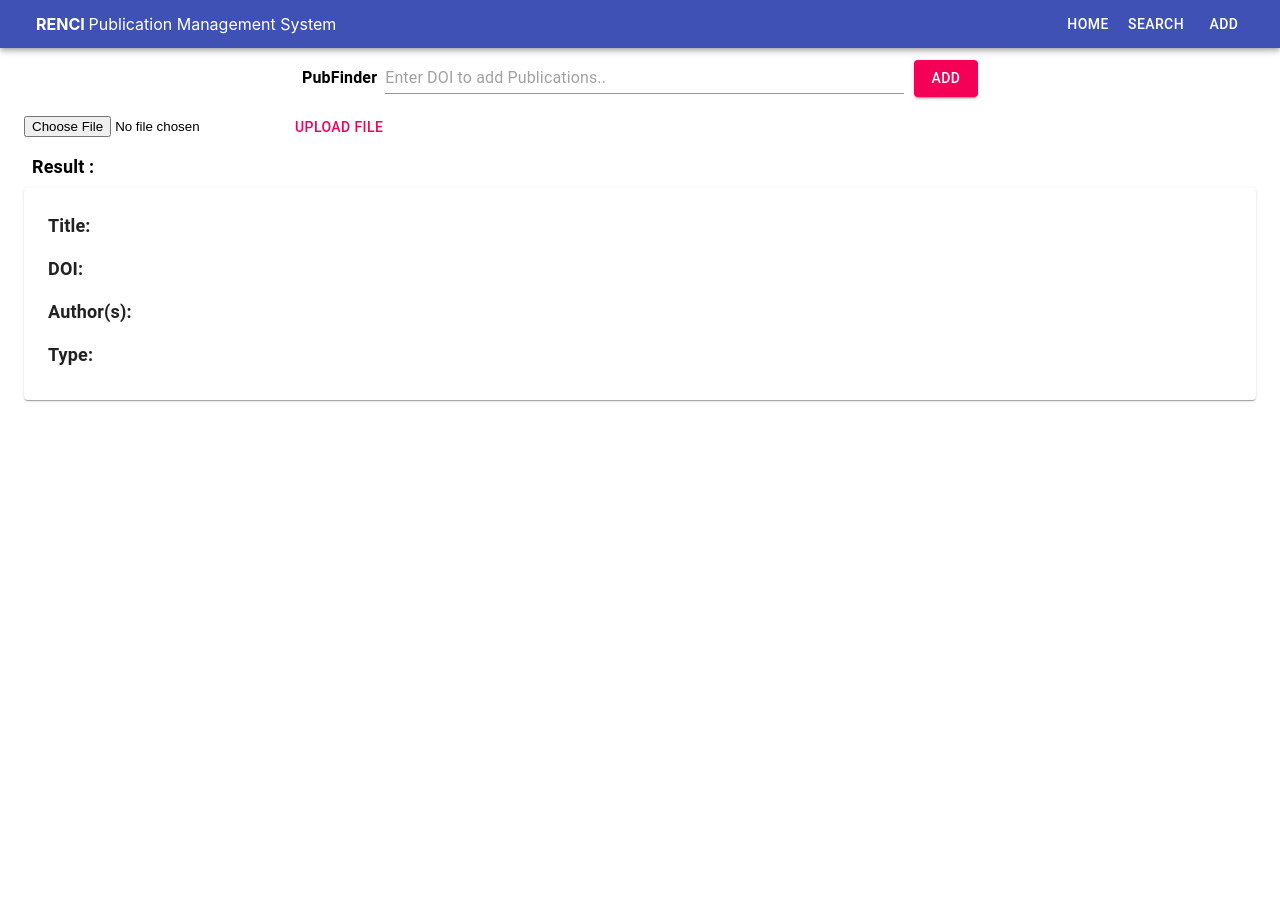
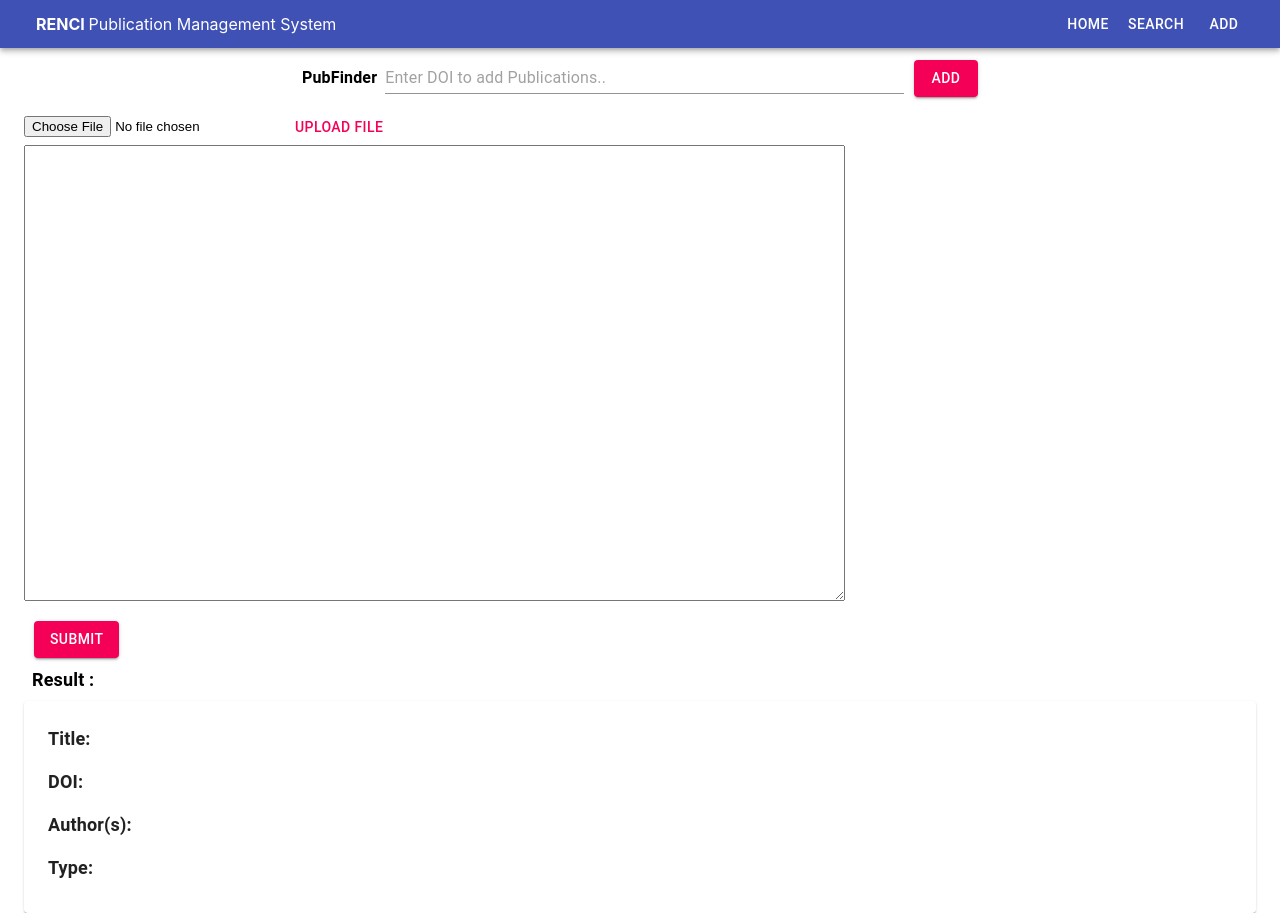
Before and after one commit to connectbo/Publication-Management-System-RENCI, a React (Create React App) app in the folder frontend/: page /add in a window 1280 px wide. Before the commit the page ends 800 px from the top, so only its background shows below. Built offline with nearby package versions, Linux system fonts and the light colour scheme.

Commit message:
Add via textarea function

```diff
--- a/frontend/src/components/Add.js
+++ b/frontend/src/components/Add.js
@@ -31,12 +31,18 @@ const useStyles = makeStyles({
   const classes = useStyles();
   const currentUrl = window.location.hostname;
   const [ref, setrefState] = useState('');
+  const [textarea, setTextArea] = useState('');
+  const [insertStatus, setinsertStatus] = useState('');
   const [result, setResultState] = useState('');
   const [file, setFile] = useState('');
   const [authorString, setAuthorStringState] = useState('');
 
   const handleChange = event => {
     setrefState(event.target.value);
+  }
+
+  const handleTextAreaChange = event => {
+    setTextArea(event.target.value);
   }
 
   const fileChangeHandler = event => {
@@ -50,11 +56,26 @@ const useStyles = makeStyles({
     console.log(formData.get('dois'))
     fetch(`http://${currentUrl}:5000/insert`, {
       method: 'POST',
-          body: formData})
+      body: formData
+    })
       .then(res => res.json())
       .then(data => {
         console.log(data);
       })
+  }
+
+  const textAreaSubmit = event => {
+    event.preventDefault();
+    fetch(`http://${currentUrl}:5000/insert`, {
+      method: 'POST',
+      body: textarea,
+      headers: {
+        'Content-Type': 'application/json'
+      }
+    })
+      .then(res => res.json())
+      .then(data => setinsertStatus(data))
+      console.log(insertStatus);
   }
 
   const handleSubmit = event => {
@@ -80,6 +101,13 @@ const useStyles = makeStyles({
         <Button className={classes.subButton} color="secondary" onClick={submitFile}>Upload File</Button>
       </Container>
       <Container>
+        <textarea rows="30" cols="100" onChange={handleTextAreaChange}>
+        </textarea>
+        <Typography className={classes.body}></Typography>
+        <Button className={classes.subButton} variant="contained" color="secondary" onClick={textAreaSubmit}>
+          Submit </Button>
+      </Container>
+      <Container>
         <Typography className={classes.body}><strong>   Result :  </strong>{result.status}</Typography>
         <Card className={classes.card}>
           <CardContent>
```
Also changed, not shown: 2 other files (tests, documents, lock files or other folders). Lines whose indentation alone changed are shown as unchanged.
